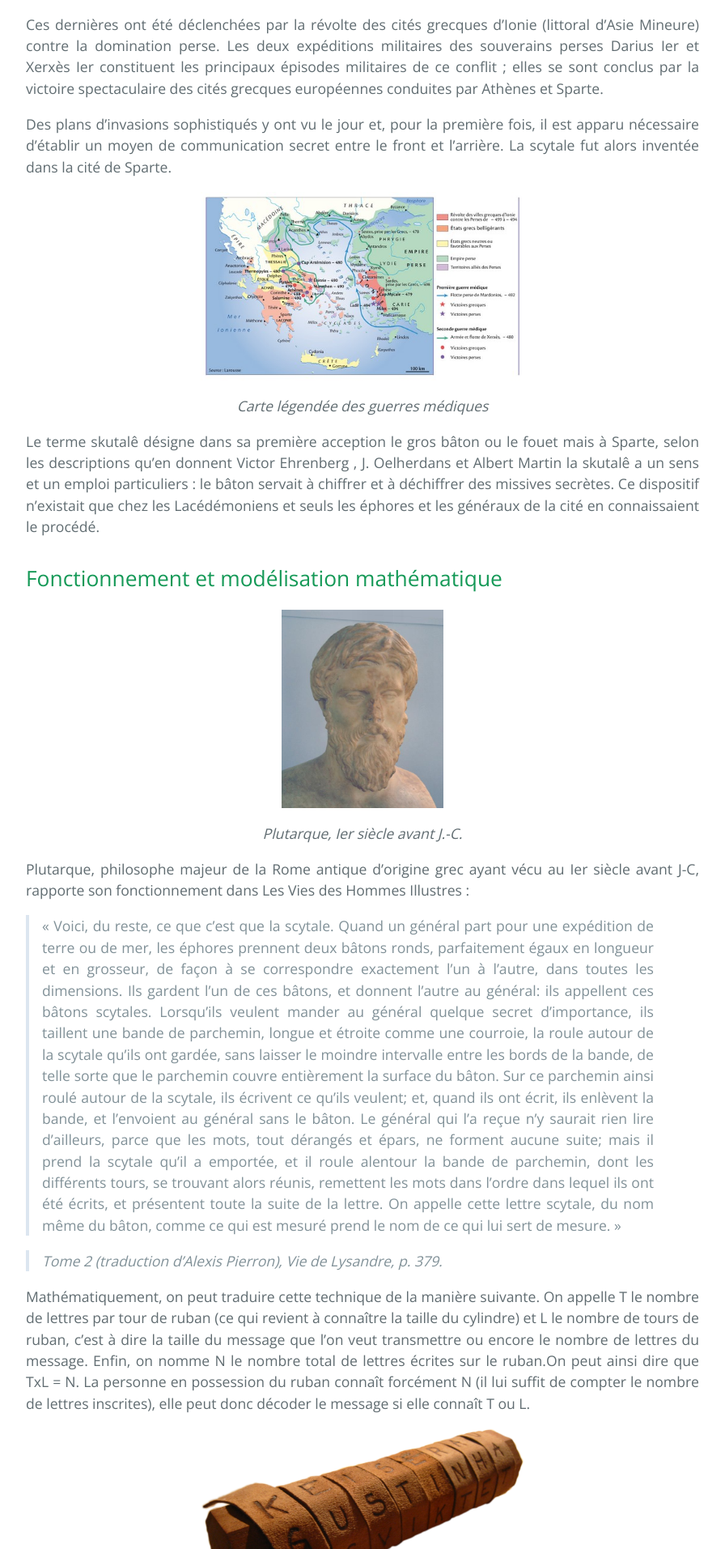
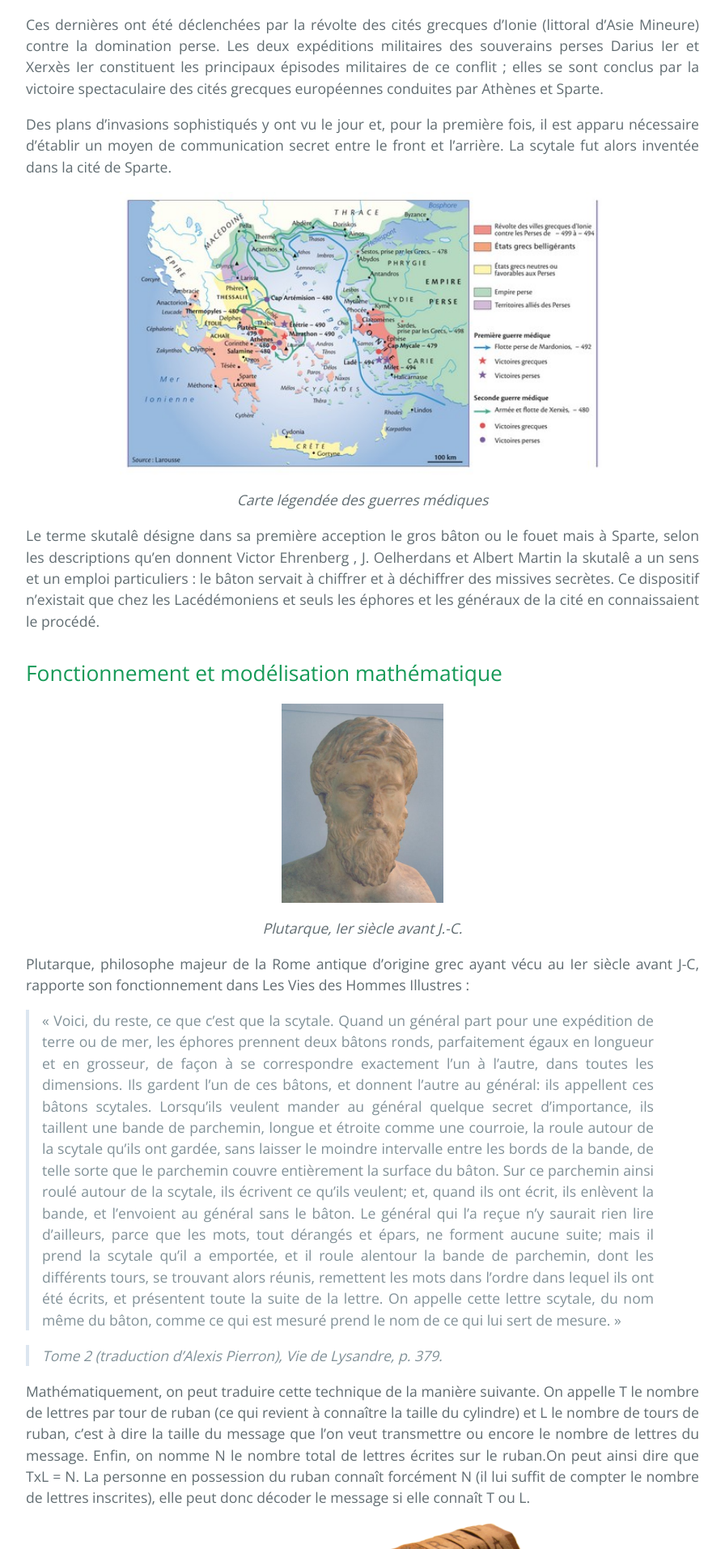
Before and after one commit to SamuelGallay/CryptoTPE, a Jekyll site: the page built from pages/1_Antiquite/1_scytale.md, in a window 1280 px wide. Shown: the part 573-2486 px from the top of the page at 81% size, without its empty margins (192-1088 px from the left). Built offline with Jekyll 4.4.1, drawn with Linux system fonts in a browser that asks for light colours; our own code applies the rules of GitHub Pages for plain Markdown files.

Commit message:
Update 1_scytale.md

```diff
--- a/pages/1_Antiquite/1_scytale.md
+++ b/pages/1_Antiquite/1_scytale.md
@@ -14,7 +14,7 @@
 
 Des plans d’invasions sophistiqués y ont vu le jour et, pour la première fois, il est apparu nécessaire d’établir un moyen de communication secret entre le front et l’arrière. La scytale fut alors inventée dans la cité de Sparte.
 
-<img src="{{ "/assets/1_Antiquite/guerres-mediques.jpg" | relative_url }}" alt="Scytale" style="margin: 0 auto;display: block; width: 400px;"/>
+<img src="{{ "/assets/1_Antiquite/guerres-mediques.jpg" | relative_url }}" alt="Scytale" style="margin: 0 auto;display: block; width: 600px;"/>
 <p align="center"> <em>Carte légendée des guerres médiques</em> </p>
 
 Le terme skutalê désigne dans sa première acception le gros bâton ou le fouet mais à Sparte, selon les descriptions qu’en donnent Victor Ehrenberg , J. Oelherdans et Albert Martin la skutalê a un sens et un emploi particuliers : le bâton servait à chiffrer et à déchiffrer des missives secrètes. Ce dispositif n’existait que chez les Lacédémoniens et seuls les éphores et les généraux de la cité en connaissaient le procédé.
```
